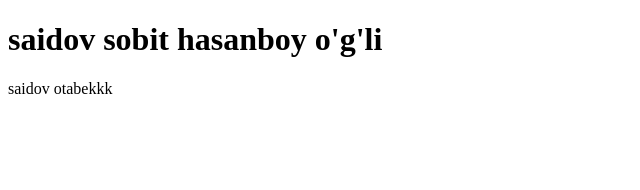
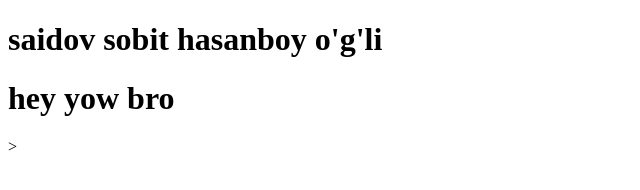
Before and after one commit to sobitsaidov/gitcd, a plain HTML site: page about.html in a window 1280 px wide. Shown: the whole page, without its empty margins (0-640 px from the left). Drawn offline with Linux system fonts and the light colour scheme.

Commit message:
add new h1 tag

```diff
--- a/about.html
+++ b/about.html
@@ -8,6 +8,6 @@
 </head>
 <body>
     <h1>saidov sobit hasanboy o'g'li</h1>
-    <p>saidov otabekkk</p>
+    <h1>hey yow bro</h1>>
 </body>
 </html>
```
